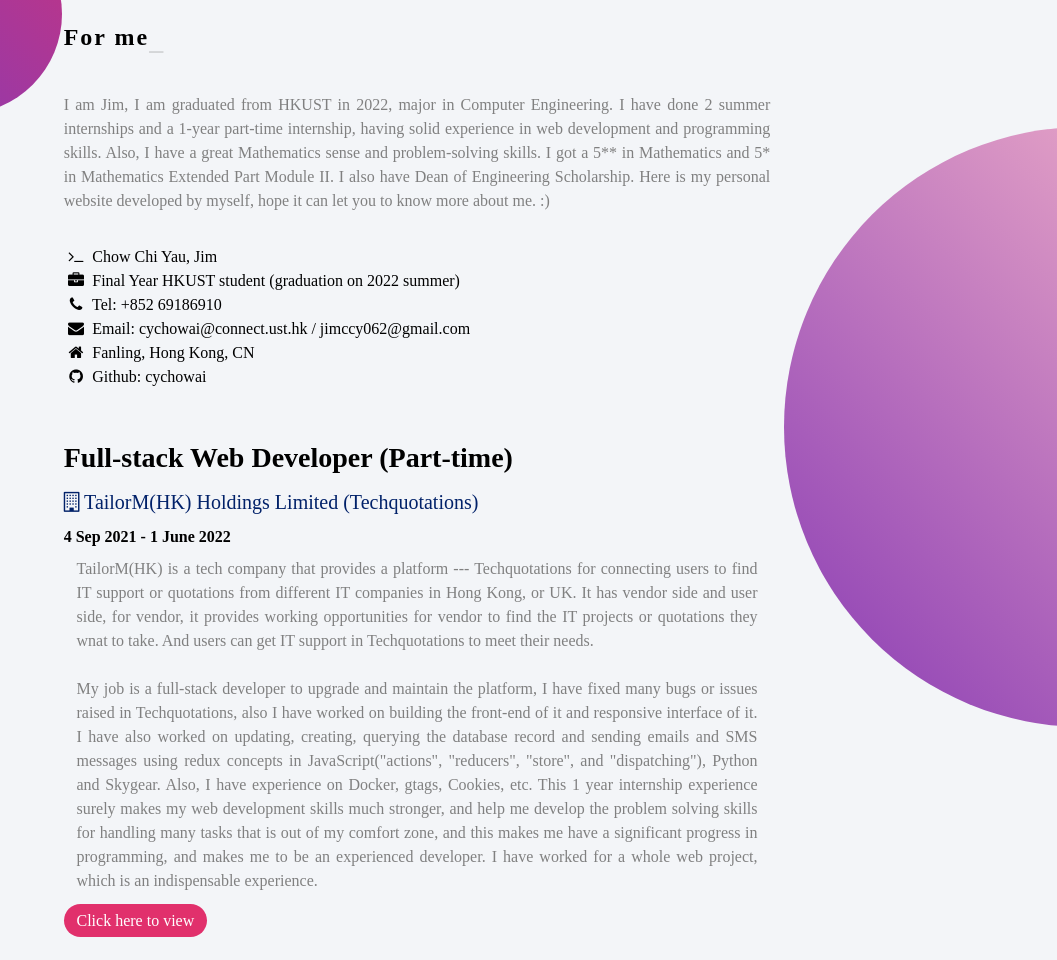
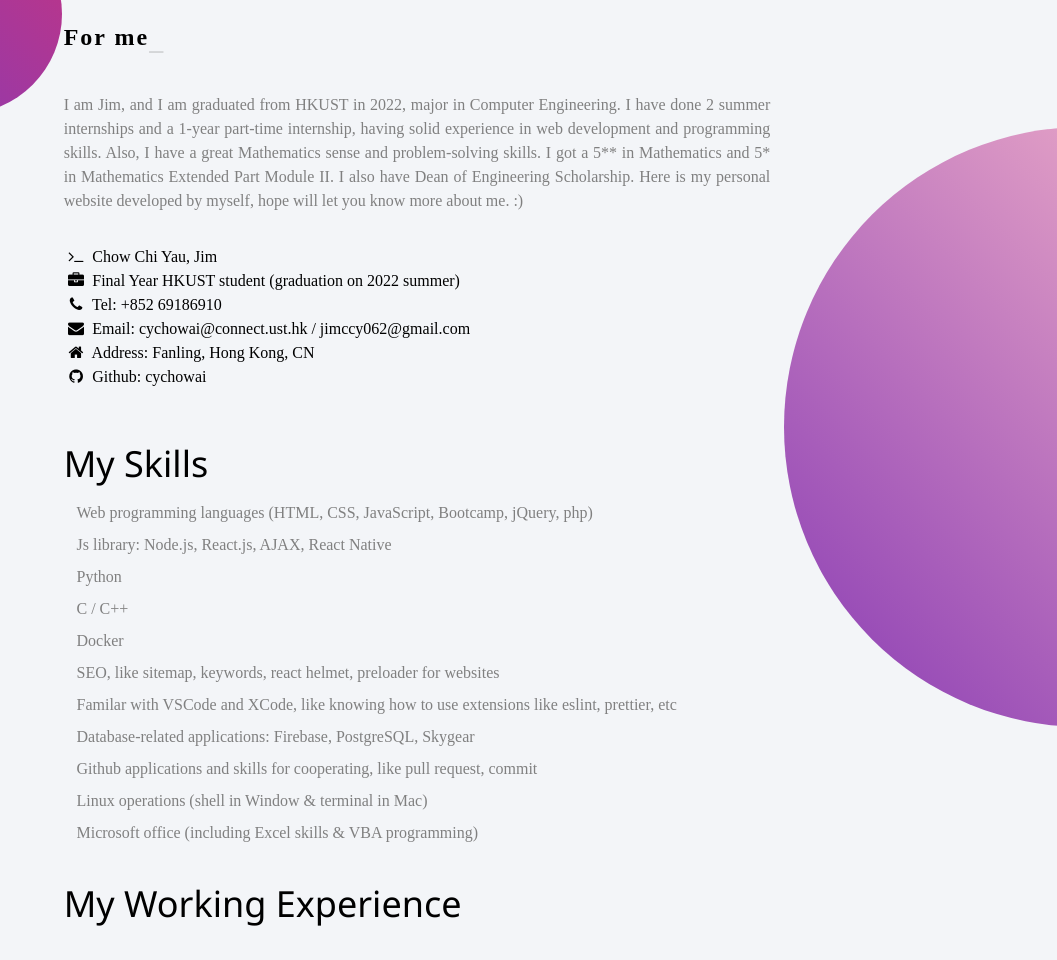
Before and after one commit to cychowai/jim-cv.io, a plain HTML site: page index.html in a window 1280 px wide. Shown: the part 185-1145 px from the top of the page, without its empty margins (223-1280 px from the left). Drawn offline with nearby package versions, Linux system fonts and the light colour scheme.

Commit message:
update skills

```diff
--- a/css/style.css
+++ b/css/style.css
@@ -76,6 +76,21 @@ content::after {
   z-index: 5;
 }
 
+/* skills style */
+#skills {
+  margin: 4vh 20%;
+}
+
+#skills h1 {
+  font-weight: 900px;
+}
+
+#skills p {
+  margin: 1vh 1vw;
+  font-size: 2vh;
+  color: grey;
+}
+
 /* footer style */
 footer {
   width: 100%;
--- a/css/workingExp.css
+++ b/css/workingExp.css
@@ -1,5 +1,9 @@
 #workingExp {
   margin: 0 20%;
+}
+
+#workingExp > h1 {
+  font-weight: 900px;
 }
 
 #workingExp > div {
--- a/index.html
+++ b/index.html
@@ -48,11 +48,11 @@
             For me<p>_</p>
           </div>
           <div class="intro">
-            I am Jim, I am graduated from HKUST in 2022, major in Computer Engineering. I have done 2 summer
+            I am Jim, and I am graduated from HKUST in 2022, major in Computer Engineering. I have done 2 summer
             internships and a 1-year part-time internship, having solid experience in web development and
             programming skills. Also, I have a great Mathematics sense and problem-solving skills.
             I got a 5** in Mathematics and 5* in Mathematics Extended Part Module II. I also have Dean of Engineering
-            Scholarship. Here is my personal website developed by myself, hope it can let you to know more about me. :)
+            Scholarship. Here is my personal website developed by myself, hope will let you know more about me. :)
           </div>
           <div>
             <p><i class="fa fa-terminal fa-fw margin-right large text-teal"></i>
@@ -64,15 +64,27 @@
             <p><i class="fa fa-envelope fa-fw margin-right large text-teal"></i>
               Email: cychowai@connect.ust.hk / jimccy062@gmail.com</p>
             <p><i class="fa fa-home fa-fw margin-right large text-teal"></i>
-              Fanling, Hong Kong, CN</p>
+              Address: Fanling, Hong Kong, CN</p>
             <p><i class="fa fa-github fa-fw margin-right large text-teal"></i>
               Github: cychowai</p>
           </div>
         </div>
         <div id="skills">
-
+          <h1>My Skills</h1>
+          <p>Web programming languages (HTML, CSS, JavaScript, Bootcamp, jQuery, php)</p>
+          <p>Js library: Node.js, React.js, AJAX, React Native</p>
+          <p>Python</p>
+          <p>C / C++</p>
+          <p>Docker</p>
+          <p>SEO, like sitemap, keywords, react helmet, preloader for websites</p>
+          <p>Familar with VSCode and XCode, like knowing how to use extensions like eslint, prettier, etc</p>
+          <p>Database-related applications: Firebase, PostgreSQL, Skygear</p>
+          <p>Github applications and skills for cooperating, like pull request, commit</p>
+          <p>Linux operations (shell in Window & terminal in Mac)</p>
+          <p>Microsoft office (including Excel skills & VBA programming)</p>
         </div>
         <div id="workingExp">
+          <h1>My Working Experience</h1>
           <div class="tailorM">
             <div class="title">Full-stack Web Developer (Part-time)</div>
             <div class="company" onclick="window.open('https://techquotations.com/', '_blank')"><i
@@ -145,7 +157,8 @@
           </div>
         </div>
         <div id="academic">
-
+          <div id="hkdse"></div>
+          <div id="ieits"></div>
         </div>
       </div>
     </content>
```
